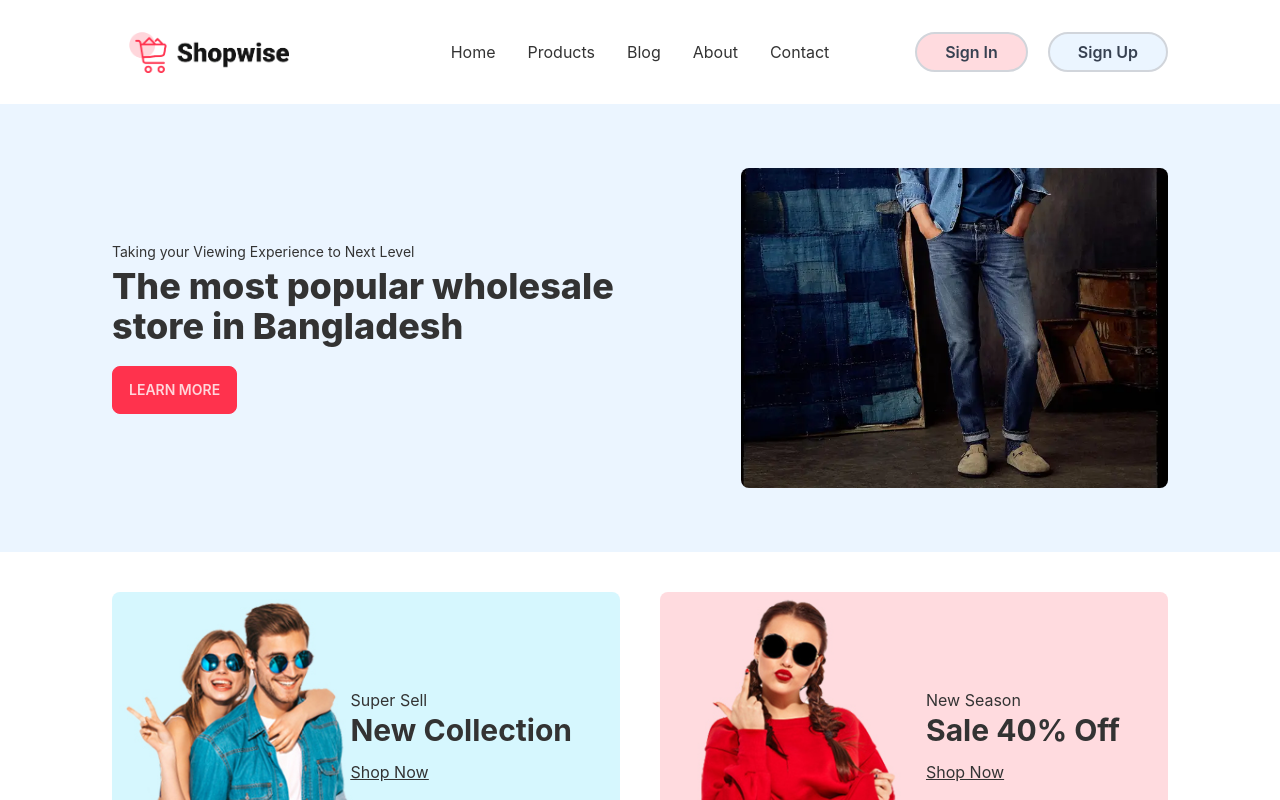
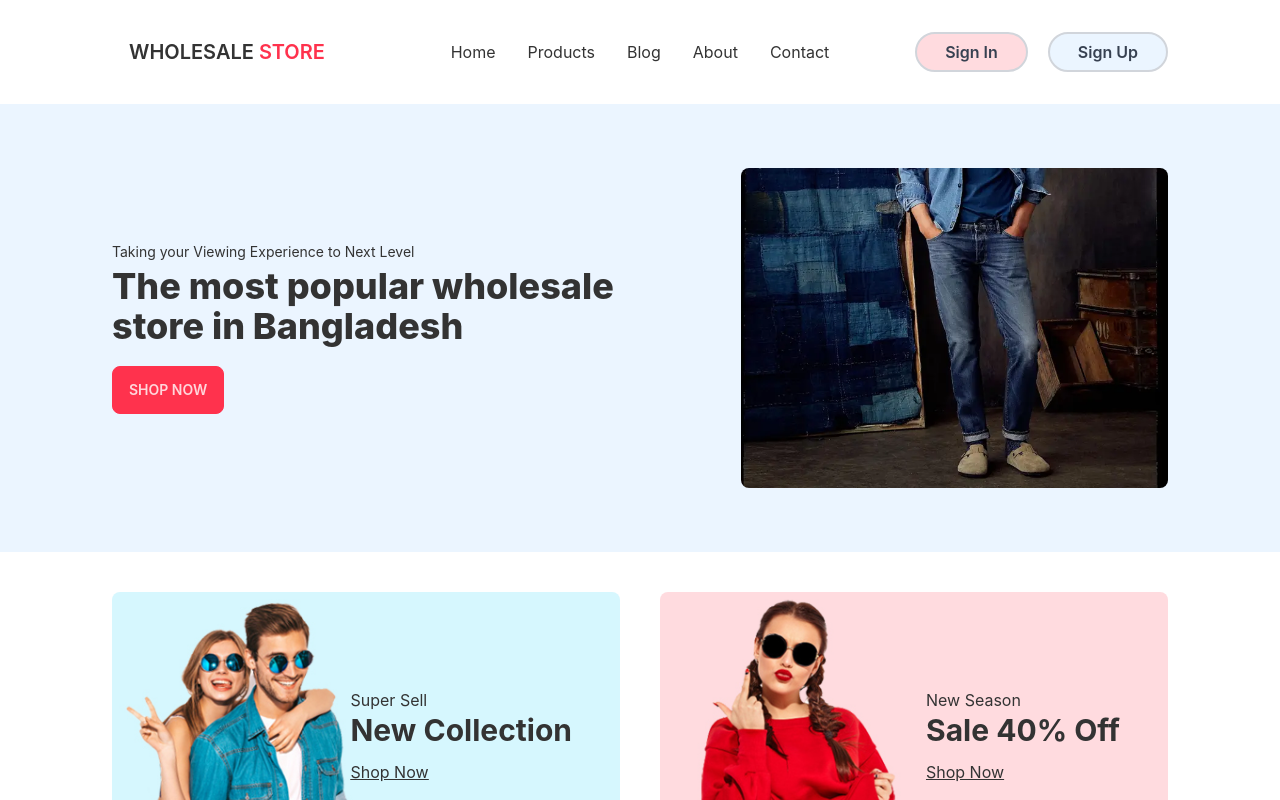
Before and after one commit to sayemhossain/wholesale-store, a React (Create React App) app: page / in a window 1280 px wide. Shown: the top 800 px of the page. Built offline with nearby package versions, Linux system fonts and the light colour scheme; no server answers.

Commit message:
new code

```diff
--- a/src/pages/Home/HomeBanner/HomeBanner.js
+++ b/src/pages/Home/HomeBanner/HomeBanner.js
@@ -1,4 +1,5 @@
 import React from "react";
+import { Link } from "react-router-dom";
 import cover from "../../../img/cover-img/cover.webp";
 
 const HomeBanner = () => {
@@ -13,7 +14,9 @@ const HomeBanner = () => {
             The most popular wholesale <br /> store in Bangladesh
           </h1>
           <div className="mt-5">
-            <button className="btn btn-neutral">Learn more</button>
+            <Link className="px-5" to="/products" className="btn btn-neutral">
+              Shop Now
+            </Link>
           </div>
         </div>
         <div className="">
--- a/src/pages/Purchase/Purchase.js
+++ b/src/pages/Purchase/Purchase.js
@@ -76,7 +76,7 @@ const Purchase = () => {
   return (
     <div>
       <section>
-        <div className="py-10 md:py-20 md:pl-5 md:pr-20 min-h-screen">
+        <div className="py-10 md:py-20 md:pl-5 md:pr-20 min-h-screen max-w-[1340px] mx-auto">
           <div className="grid grid-cols-1 md:grid-cols-2 px-5 md:pl-20 gap-10">
             <div className="">
               <div
--- a/src/shared/Navbar/Navbar.js
+++ b/src/shared/Navbar/Navbar.js
@@ -55,7 +55,10 @@ const Navbar = () => {
             </ul>
           </div>
           <Link to="/" class="btn btn-ghost normal-case text-xl">
-            <img className="w-40 hidden md:block" src={logo} alt="" />
+            {/* <img className="w-40 hidden md:block" src={logo} alt="" /> */}
+            <p className="uppercase">
+              Wholesale <span className="text-neutral">Store</span>
+            </p>
           </Link>
         </div>
         <div class="navbar-center hidden lg:flex">
--- a/src/shared/RequireAuth/RequireAuth.js
+++ b/src/shared/RequireAuth/RequireAuth.js
@@ -11,7 +11,9 @@ const RequireAuth = ({ children }) => {
     return <Loading></Loading>;
   }
   if (!user) {
-    return <Navigate to="/login" state={{ from: location }} replace></Navigate>;
+    return (
+      <Navigate to="/signin" state={{ from: location }} replace></Navigate>
+    );
   } else {
     return children;
   }
```
